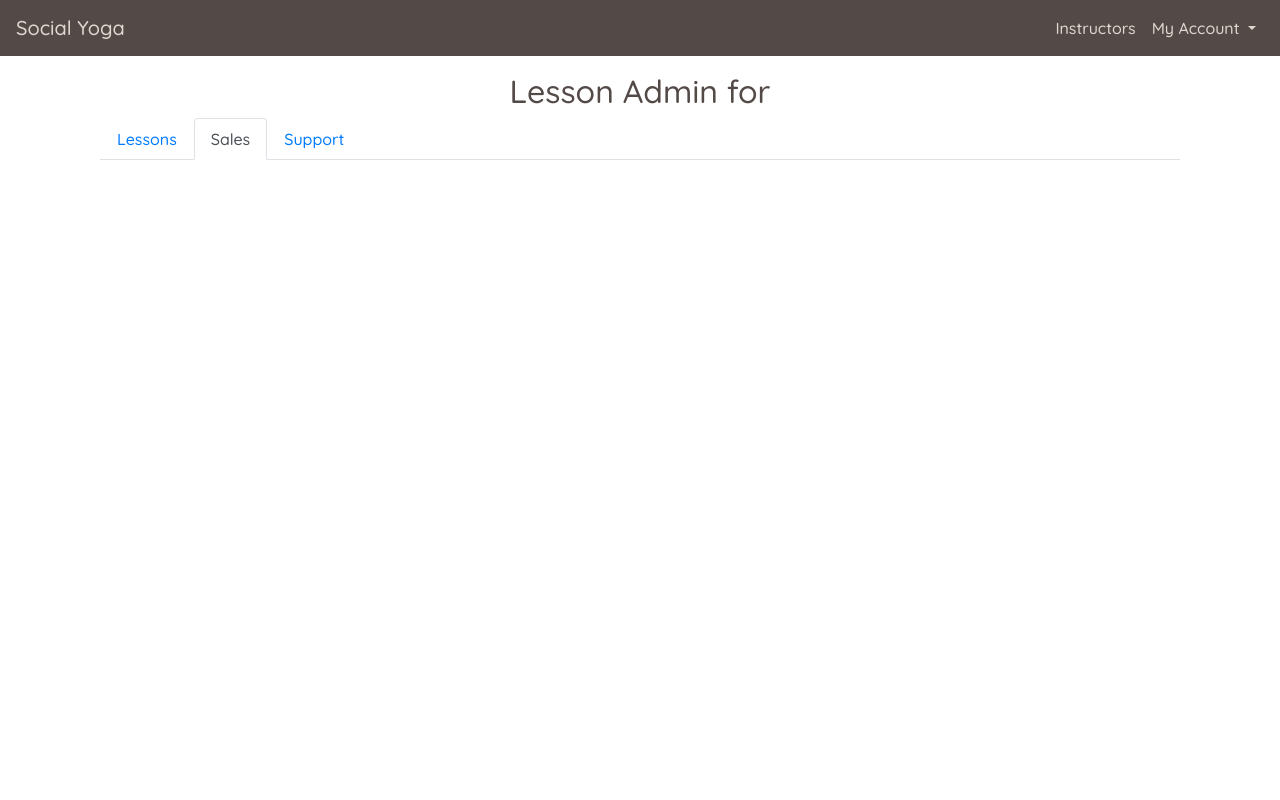
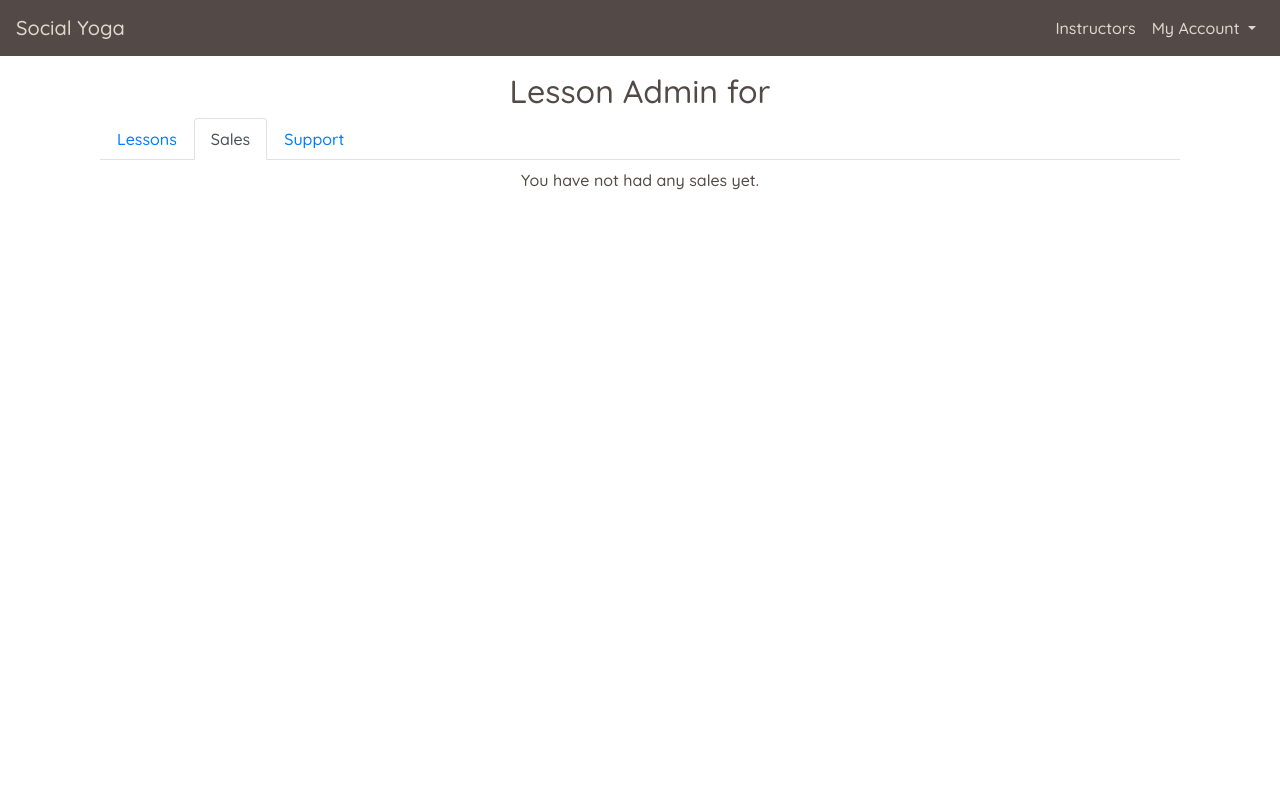
Before and after one commit to KelvinHere/Yoga_Milestone_4, a Django app: template lessons/templates/lessons/instructor_admin.html in a window 1280 px wide, after a click on "Sales". Run offline with Django 3.2, Linux system fonts and the light colour scheme; the template is opened without the code that fills it, so the values that code supplies are empty; some libraries are stand-ins or nearby versions.

Commit message:
MINOR: Add 'you have not had any sales' yet message to instructor admin page

```diff
--- a/lessons/templates/lessons/instructor_admin.html
+++ b/lessons/templates/lessons/instructor_admin.html
@@ -75,6 +75,7 @@
                     </div>
                     <!-- Sales tab -->
                     <div class="tab-pane fade mb-2" id="profile" role="profile" aria-labelledby="profile-tab">
+                        {% if sales %}
                             {% for sale in sales %}
                                 <div class="row border custom-border my-1 bg-light">
                                     <div class="col-12">
@@ -91,6 +92,9 @@
                                     </div>
                                 </div>
                             {% endfor %}
+                        {% else %}
+                            <p class="text-center mt-2">You have not had any sales yet.</p>
+                        {% endif %}
                     </div>
                     <!-- Support tab-->
                     <div class="tab-pane fade" id="support" role="support" aria-labelledby="support-tab">
```
Lines whose indentation alone changed are shown as unchanged.
